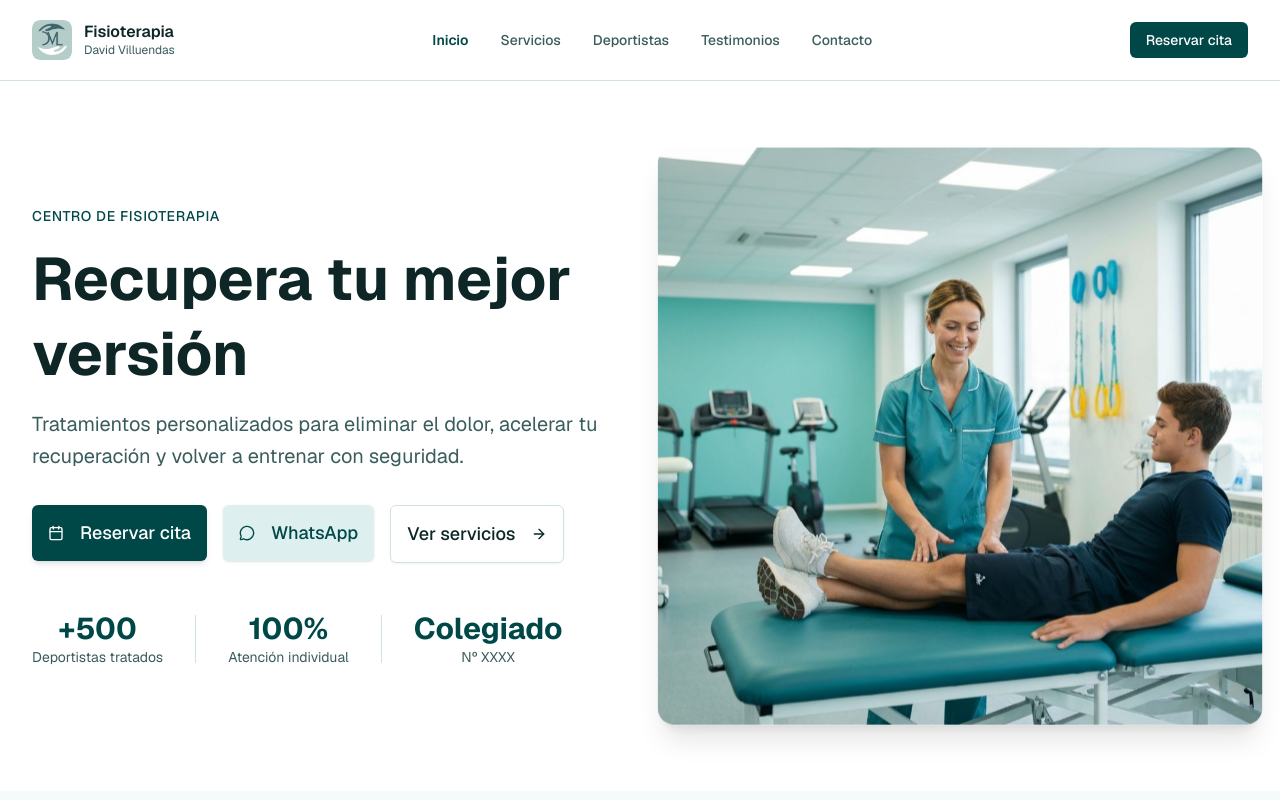
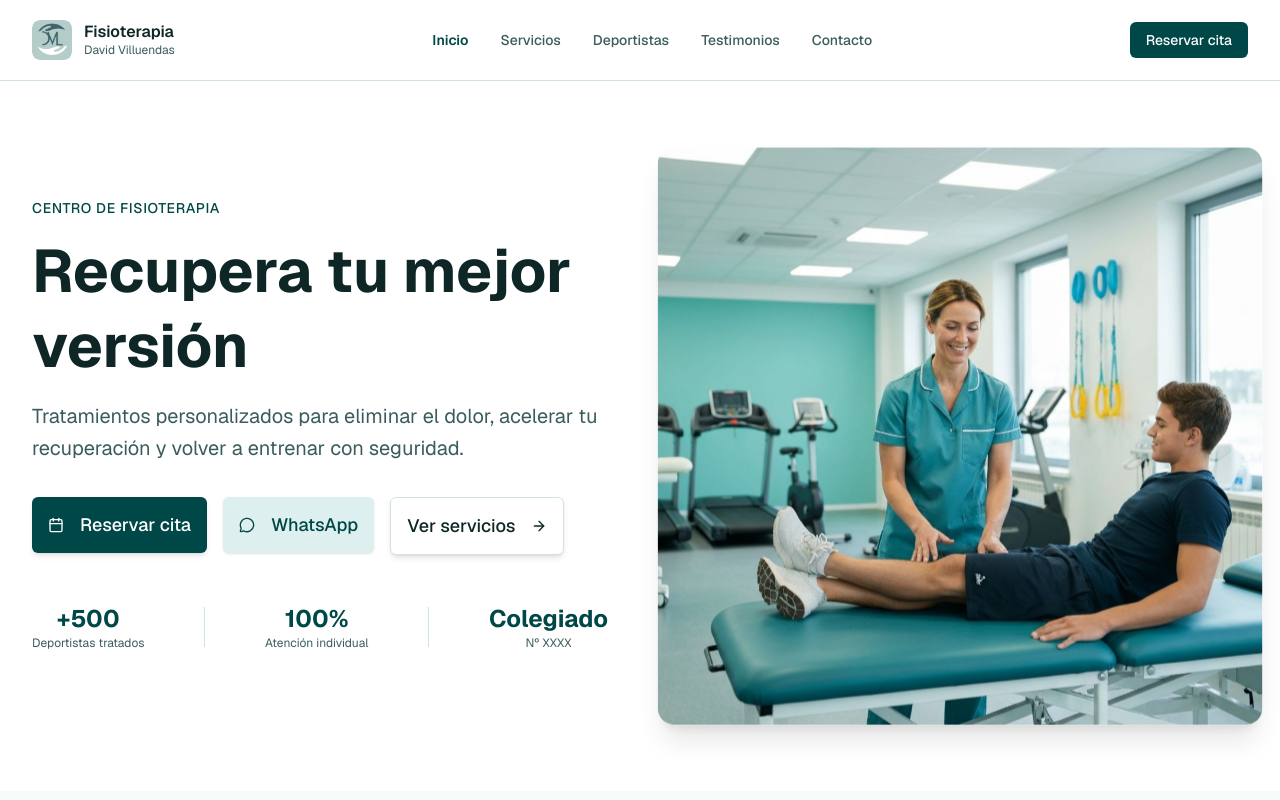
Before and after one commit to DavidMorras/Web-Villuendas, a Next.js app: page / in a window 1280 px wide. Shown: the top 800 px of the page. Built offline with nearby package versions, Linux system fonts and the light colour scheme.

Commit message:
Cambio hero

```diff
--- a/components/landing/hero.tsx
+++ b/components/landing/hero.tsx
@@ -37,6 +37,8 @@ export function Hero() {
 
             {/* BOTONES */}
             <div className="flex flex-col sm:flex-row flex-wrap gap-4">
+
+              {/* CTA PRINCIPAL */}
               <a
                 href="https://calendly.com/davidmorras2/masaje-terapeutico?locale=es"
                 target="_blank"
@@ -44,13 +46,14 @@ export function Hero() {
               >
                 <Button
                   size="lg"
-                  className="text-lg px-10 py-7 shadow-md hover:shadow-lg transition-all"
+                  className="text-lg px-10 py-7 shadow-md hover:shadow-lg transition-all w-full sm:w-auto"
                 >
                   <Calendar className="mr-2 h-6 w-6" />
                   Reservar cita
                 </Button>
               </a>
 
+              {/* CTA WHATSAPP */}
               <a
                 href="https://wa.me/34636308330"
                 target="_blank"
@@ -59,17 +62,18 @@ export function Hero() {
                 <Button
                   size="lg"
                   variant="secondary"
-                  className="text-lg px-10 py-7 shadow-sm hover:shadow-md transition-all"
+                  className="text-lg px-10 py-7 shadow-sm hover:shadow-md transition-all w-full sm:w-auto"
                 >
                   <MessageCircle className="mr-2 h-6 w-6" />
                   WhatsApp
                 </Button>
               </a>
 
+              {/* CTA VER SERVICIOS (MISMO TAMAÑO QUE EL PRINCIPAL) */}
               <Button
                 size="lg"
                 variant="outline"
-                className="text-lg px-10 py-7 hover:bg-muted transition-all"
+                className="text-lg px-10 py-7 shadow-md hover:shadow-lg transition-all w-full sm:w-auto"
                 onClick={handleScrollToServices}
               >
                 Ver servicios
@@ -77,26 +81,26 @@ export function Hero() {
               </Button>
             </div>
 
-            {/* MICROCOPYS */}
-            <div className="flex items-center gap-6 sm:gap-8 pt-4 flex-wrap">
+            {/* MICROCOPYS – ALINEADOS EN UNA SOLA FILA */}
+            <div className="flex items-center justify-between gap-4 pt-4 pb-6 w-full">
 
-              <div className="text-center min-w-[100px]">
-                <p className="text-3xl font-bold text-primary">+500</p>
-                <p className="text-sm text-muted-foreground">Deportistas tratados</p>
+              <div className="text-center min-w-[90px]">
+                <p className="text-2xl font-bold text-primary">+500</p>
+                <p className="text-xs text-muted-foreground">Deportistas tratados</p>
               </div>
 
-              <div className="hidden sm:block h-12 w-px bg-border" />
+              <div className="h-10 w-px bg-border" />
 
-              <div className="text-center min-w-[100px]">
-                <p className="text-3xl font-bold text-primary">100%</p>
-                <p className="text-sm text-muted-foreground">Atención individual</p>
+              <div className="text-center min-w-[90px]">
+                <p className="text-2xl font-bold text-primary">100%</p>
+                <p className="text-xs text-muted-foreground">Atención individual</p>
               </div>
 
-              <div className="hidden sm:block h-12 w-px bg-border" />
+              <div className="h-10 w-px bg-border" />
 
-              <div className="text-center min-w-[100px]">
-                <p className="text-3xl font-bold text-primary">Colegiado</p>
-                <p className="text-sm text-muted-foreground">Nº XXXX</p>
+              <div className="text-center min-w-[90px]">
+                <p className="text-2xl font-bold text-primary">Colegiado</p>
+                <p className="text-xs text-muted-foreground">Nº XXXX</p>
               </div>
 
             </div>
```
